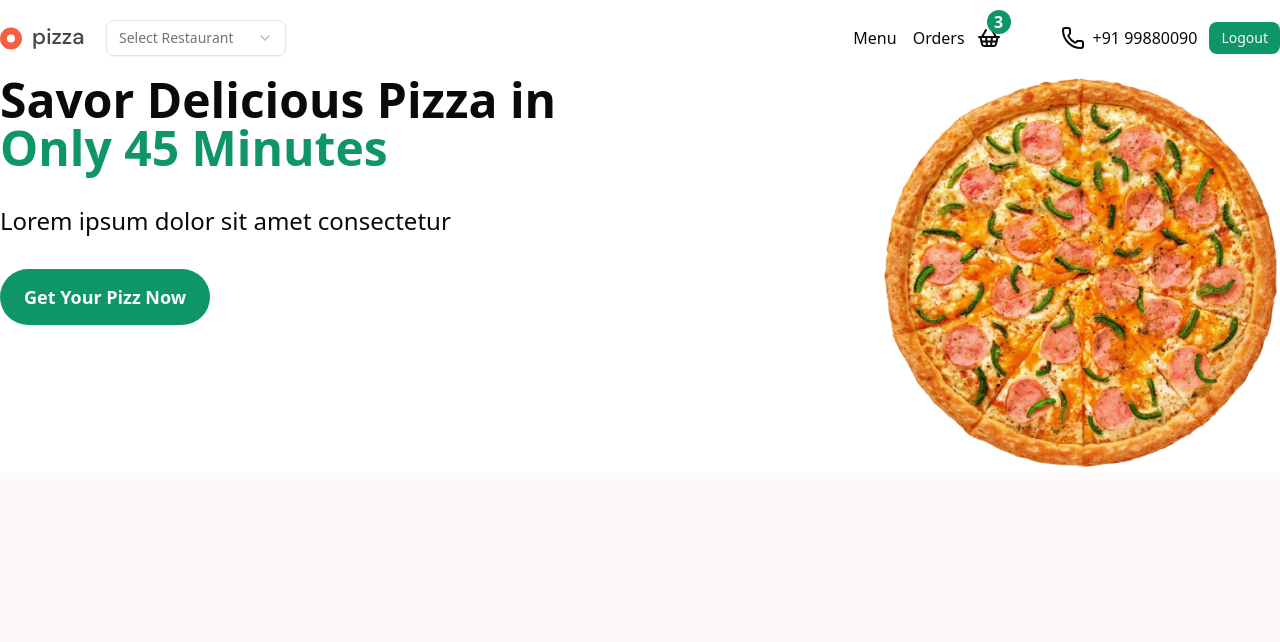
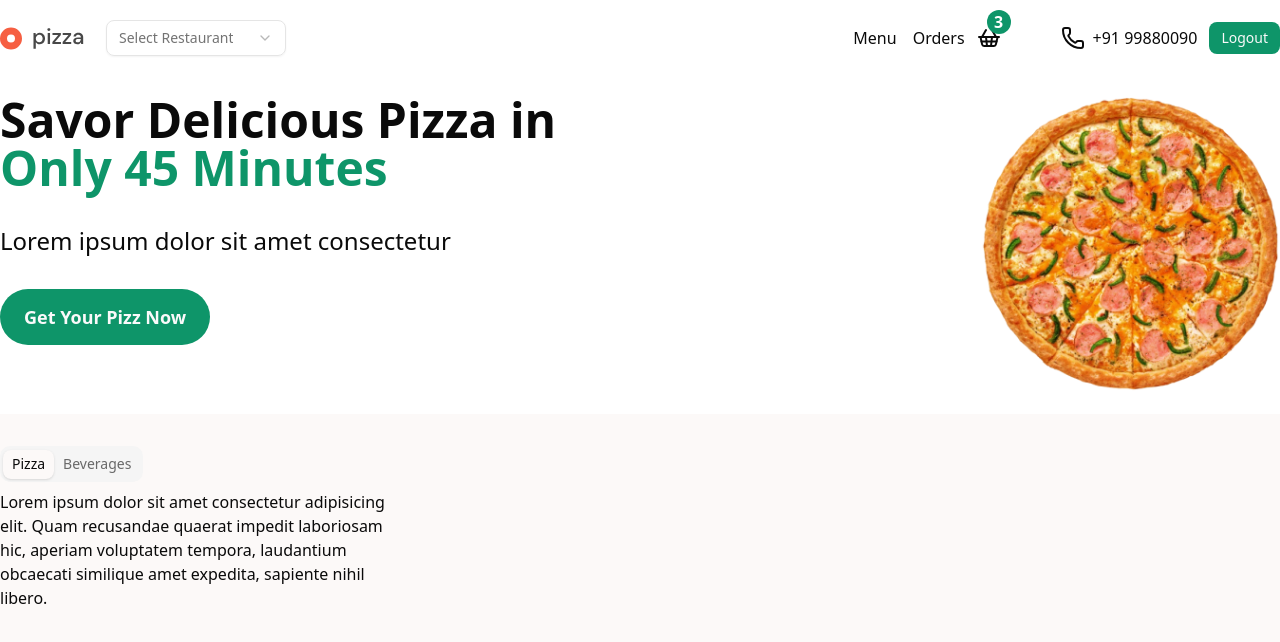
Before and after one commit to abhisheklohia2002/client-app, a Next.js app: page / in a window 1280 px wide. Shown: the top 642 px of the page. Built offline with nearby package versions, Linux system fonts and the light colour scheme.

Commit message:
add category tabs

```diff
--- a/app/(home)/page.tsx
+++ b/app/(home)/page.tsx
@@ -1,15 +1,14 @@
 import { Button } from "@/components/ui/button";
 import Image from "next/image";
-
+import { Tabs, TabsContent, TabsList, TabsTrigger } from "@/components/ui/tabs";
 export default function Home() {
   return (
     <>
       <section className="bg-white ">
-        <div className="container mx-auto flex justify-between  ">
+        <div className="container mx-auto py-5 flex justify-between  ">
           <div>
             <h1 className="text-5xl font-black font-sans ">
-              <span>
-                Savor Delicious Pizza in</span>
+              <span>Savor Delicious Pizza in</span>
               <br />
               <span className="text-primary mt-4">Only 45 Minutes</span>
             </h1>
@@ -22,12 +21,34 @@
           </div>
           <div>
             <Image
-            alt="Pizza-main"
-            src={'/pizza-main.png'}
-            width={400}
-            height={400}
+              alt="Pizza-main"
+              src={"/pizza-main.png"}
+              width={300}
+              height={200}
             />
           </div>
+        </div>
+      </section>
+
+      <section>
+        <div className="container mx-auto py-8">
+          <Tabs defaultValue="Pizza" className="w-[400px]">
+            <TabsList>
+              <TabsTrigger className="cursor-pointer" value="Pizza">Pizza</TabsTrigger>
+              <TabsTrigger className="cursor-pointer" value="Beverages">Beverages</TabsTrigger>
+            </TabsList>
+            <TabsContent value="Pizza">
+              Lorem ipsum dolor sit amet consectetur adipisicing elit. Quam
+              recusandae quaerat impedit laboriosam hic, aperiam voluptatem
+              tempora, laudantium obcaecati similique amet expedita, sapiente
+              nihil libero.
+            </TabsContent>
+            <TabsContent value="Beverages">
+              Lorem ipsum dolor sit amet consectetur adipisicing elit. Unde,
+              tempore molestiae eius suscipit, dolorem, sunt rerum dicta fugit
+              dolorum rem praesentium vel provident accusantium nihil.
+            </TabsContent>
+          </Tabs>
         </div>
       </section>
     </>
--- /dev/null
+++ b/components/ui/tabs.tsx
@@ -0,0 +1,91 @@
+"use client"
+
+import * as React from "react"
+import { cva, type VariantProps } from "class-variance-authority"
+import { Tabs as TabsPrimitive } from "radix-ui"
+
+import { cn } from "@/lib/utils"
+
+function Tabs({
+  className,
+  orientation = "horizontal",
+  ...props
+}: React.ComponentProps<typeof TabsPrimitive.Root>) {
+  return (
+    <TabsPrimitive.Root
+      data-slot="tabs"
+      data-orientation={orientation}
+      orientation={orientation}
+      className={cn(
+        "group/tabs flex gap-2 data-[orientation=horizontal]:flex-col",
+        className
+      )}
+      {...props}
+    />
+  )
+}
+
+const tabsListVariants = cva(
+  "rounded-lg p-[3px] group-data-[orientation=horizontal]/tabs:h-9 data-[variant=line]:rounded-none group/tabs-list text-muted-foreground inline-flex w-fit items-center justify-center group-data-[orientation=vertical]/tabs:h-fit group-data-[orientation=vertical]/tabs:flex-col",
+  {
+    variants: {
+      variant: {
+        default: "bg-muted",
+        line: "gap-1 bg-transparent",
+      },
+    },
+    defaultVariants: {
+      variant: "default",
+    },
+  }
+)
+
+function TabsList({
+  className,
+  variant = "default",
+  ...props
+}: React.ComponentProps<typeof TabsPrimitive.List> &
+  VariantProps<typeof tabsListVariants>) {
+  return (
+    <TabsPrimitive.List
+      data-slot="tabs-list"
+      data-variant={variant}
+      className={cn(tabsListVariants({ variant }), className)}
+      {...props}
+    />
+  )
+}
+
+function TabsTrigger({
+  className,
+  ...props
+}: React.ComponentProps<typeof TabsPrimitive.Trigger>) {
+  return (
+    <TabsPrimitive.Trigger
+      data-slot="tabs-trigger"
+      className={cn(
+        "focus-visible:border-ring focus-visible:ring-ring/50 focus-visible:outline-ring text-foreground/60 hover:text-foreground dark:text-muted-foreground dark:hover:text-foreground relative inline-flex h-[calc(100%-1px)] flex-1 items-center justify-center gap-1.5 rounded-md border border-transparent px-2 py-1 text-sm font-medium whitespace-nowrap transition-all group-data-[orientation=vertical]/tabs:w-full group-data-[orientation=vertical]/tabs:justify-start focus-visible:ring-[3px] focus-visible:outline-1 disabled:pointer-events-none disabled:opacity-50 group-data-[variant=default]/tabs-list:data-[state=active]:shadow-sm group-data-[variant=line]/tabs-list:data-[state=active]:shadow-none [&_svg]:pointer-events-none [&_svg]:shrink-0 [&_svg:not([class*='size-'])]:size-4",
+        "group-data-[variant=line]/tabs-list:bg-transparent group-data-[variant=line]/tabs-list:data-[state=active]:bg-transparent dark:group-data-[variant=line]/tabs-list:data-[state=active]:border-transparent dark:group-data-[variant=line]/tabs-list:data-[state=active]:bg-transparent",
+        "data-[state=active]:bg-background dark:data-[state=active]:text-foreground dark:data-[state=active]:border-input dark:data-[state=active]:bg-input/30 data-[state=active]:text-foreground",
+        "after:bg-foreground after:absolute after:opacity-0 after:transition-opacity group-data-[orientation=horizontal]/tabs:after:inset-x-0 group-data-[orientation=horizontal]/tabs:after:bottom-[-5px] group-data-[orientation=horizontal]/tabs:after:h-0.5 group-data-[orientation=vertical]/tabs:after:inset-y-0 group-data-[orientation=vertical]/tabs:after:-right-1 group-data-[orientation=vertical]/tabs:after:w-0.5 group-data-[variant=line]/tabs-list:data-[state=active]:after:opacity-100",
+        className
+      )}
+      {...props}
+    />
+  )
+}
+
+function TabsContent({
+  className,
+  ...props
+}: React.ComponentProps<typeof TabsPrimitive.Content>) {
+  return (
+    <TabsPrimitive.Content
+      data-slot="tabs-content"
+      className={cn("flex-1 outline-none", className)}
+      {...props}
+    />
+  )
+}
+
+export { Tabs, TabsList, TabsTrigger, TabsContent, tabsListVariants }
```
